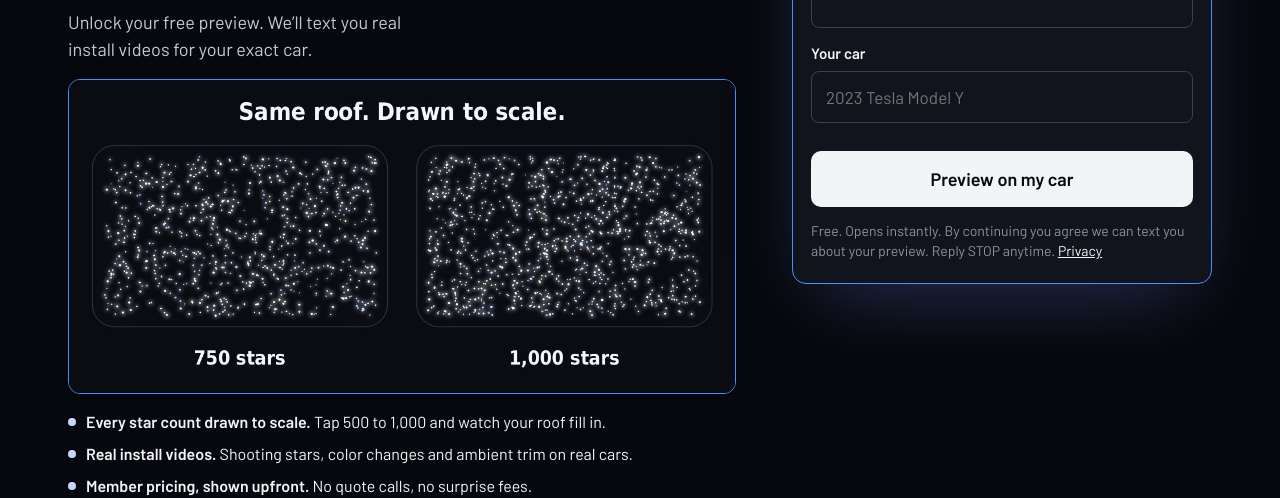
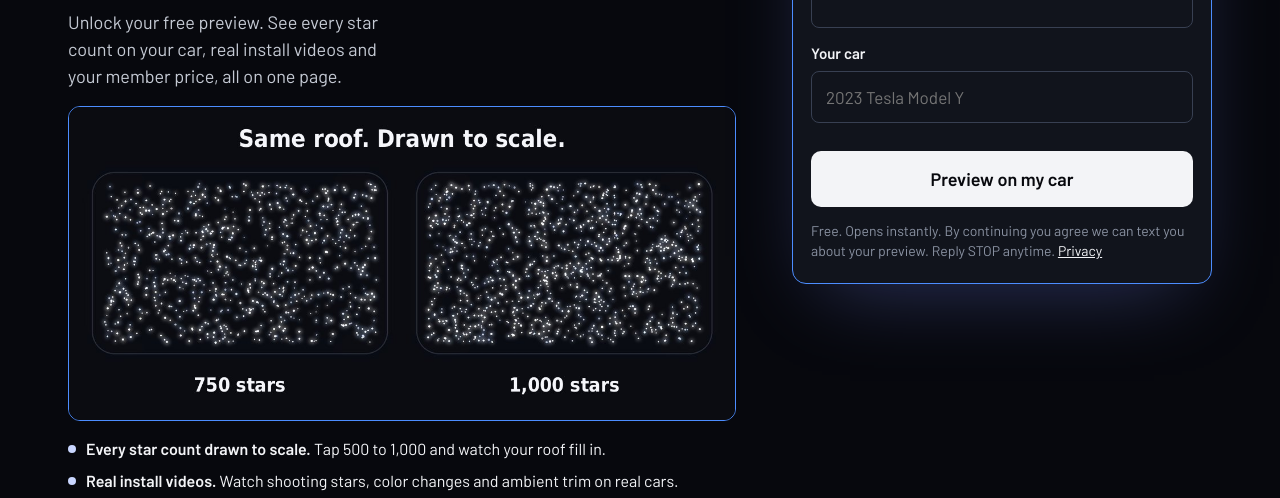
Before and after one commit to Jesusyut/Local-service-Insider, a website: page public/preview.html in a window 1280 px wide. Shown: the part 294-792 px from the top of the page. Drawn offline with Linux system fonts and the light colour scheme; no server answers.

Commit message:
Preview page: copy points to the videos on the page, not a text
Co-Authored-By: Claude Opus 5.5 <noreply@anthropic.com>
Claude-Session: https://claude.ai/code/session_016hMSJYWP5P657GGPDCNrJC

```diff
--- a/public/preview.html
+++ b/public/preview.html
@@ -3,7 +3,7 @@
 <head>
 <meta charset="utf-8">
 <meta name="viewport" content="width=device-width,initial-scale=1,viewport-fit=cover">
-<meta name="description" content="See starlight on your car before you buy. Free online preview, real install videos and member pricing in San Diego.">
+<meta name="description" content="See starlight on your car before you buy. Free online preview with real install videos and member pricing in San Diego.">
 <meta name="theme-color" content="#07080D">
 <title>Free Starlight Preview · Local Car Care</title>
 <link rel="preload" href="/fonts/barlow-semi-condensed-latin-700-normal.woff2" as="font" type="font/woff2" crossorigin>
@@ -19,11 +19,11 @@
 <section class="pv-copy">
 <p class="eyebrow">Starlight headliners · San Diego</p>
 <h1>See starlight on your car before you buy.</h1>
-<p class="lede">Unlock your free preview. We’ll text you real install videos for your exact car.</p>
+<p class="lede">Unlock your free preview. See every star count on your car, real install videos and your member price, all on one page.</p>
 <div class="pv-shot"><img src="/images/starlit-compare.jpg" width="1170" height="550" alt="750 stars vs 1,000 stars on the same roof, drawn to scale"></div>
 <ul class="points pv-points">
 <li><span><b>Every star count drawn to scale.</b> Tap 500 to 1,000 and watch your roof fill in.</span></li>
-<li><span><b>Real install videos.</b> Shooting stars, color changes and ambient trim on real cars.</span></li>
+<li><span><b>Real install videos.</b> Watch shooting stars, color changes and ambient trim on real cars.</span></li>
 <li><span><b>Member pricing, shown upfront.</b> No quote calls, no surprise fees.</span></li>
 <li><span><b>Book online in minutes.</b> Pick your day, done in a day by a 5-star installer.</span></li>
 </ul>
--- a/server/starlight-preview.mjs
+++ b/server/starlight-preview.mjs
@@ -26,7 +26,7 @@ export async function capturePreview(b,{turnstile}){
   const stamp=now();
   await q('INSERT INTO events(id,name,campaign,created_at) VALUES($1,$2,$3,$4)',[id,'Lead',source.utm_campaign,stamp]);
   await q('INSERT INTO starlight_preview_leads(id,first_name,phone,vehicle,source,created_at) VALUES($1,$2,$3,$4,$5,$6)',[id,name,phone.slice(-10),vehicle,JSON.stringify(source),stamp]);
-  await job(q,'telegram-preview-'+id,'telegram',{id,stage:'Starlight preview unlocked · text them install videos',firstName:name,phone:phone.slice(-10),service:'Starlight headliner',vehicle,year:car.year,make:car.make,model:car.model,notes:'Car as typed: '+vehicle});
+  await job(q,'telegram-preview-'+id,'telegram',{id,stage:'Starlight preview unlocked · follow up by text',firstName:name,phone:phone.slice(-10),service:'Starlight headliner',vehicle,year:car.year,make:car.make,model:car.model,notes:'Car as typed: '+vehicle});
   fresh=true;
  });
  if(fresh)await meta('Lead',id,process.env.PUBLIC_URL||process.env.RENDER_EXTERNAL_URL||'http://localhost:3000',{ph:[hash('1'+phone.slice(-10))]});
```
